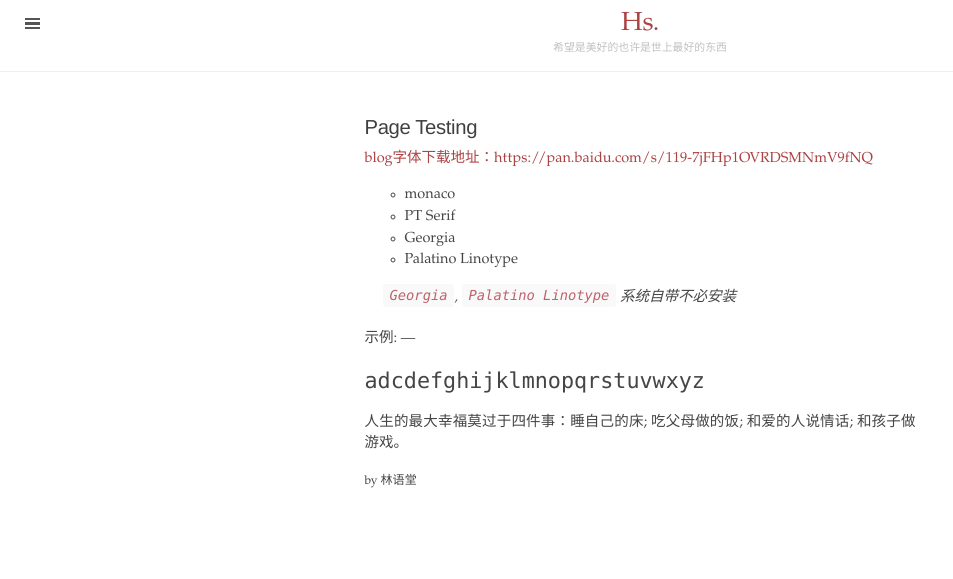
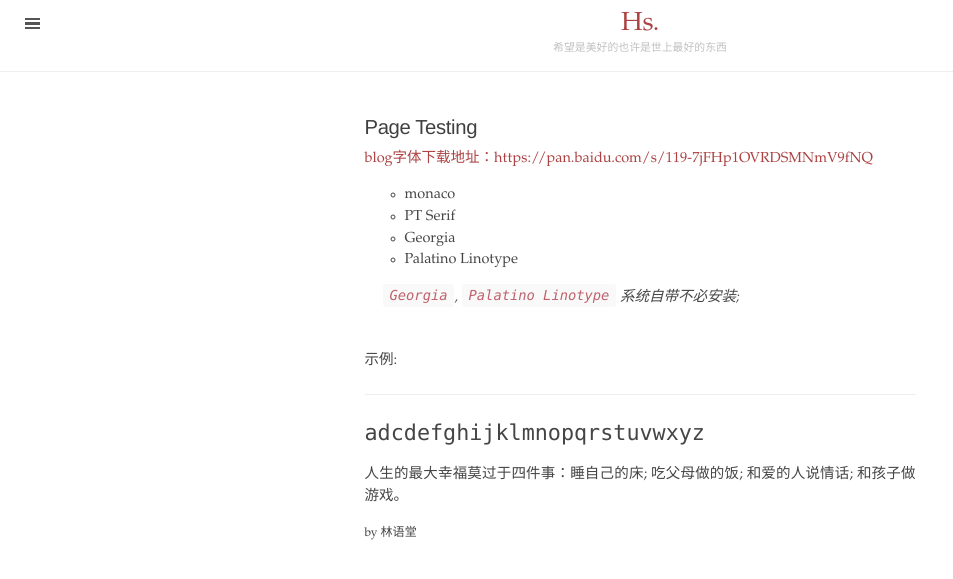
Before and after one commit to symphonyh/blog, a Jekyll site: the page built from about.md, in a window 1280 px wide. Shown: the top 579 px of the page, without its empty margins (0-953 px from the left). Built offline with Jekyll 4.4.1, drawn with Linux system fonts in a browser that asks for light colours.

Commit message:
2018-8-12:17:28

```diff
--- a/about.md
+++ b/about.md
@@ -10,11 +10,12 @@ title: Page Testing
 - Georgia
 - Palatino Linotype
 
-> `Georgia`, `Palatino Linotype` 系统自带不必安装
+> `Georgia`, `Palatino Linotype` 系统自带不必安装;
 
-
+<br>
 <!-- <img src="/assets/hxy.jpg" alt="bella-and-me" style="margin: 0"><br> -->
 示例:
+
 ---
 <p style="font-family: monaco; font-size: 1.5em;"> adcdefghijklmnopqrstuvwxyz </p>
 
```
